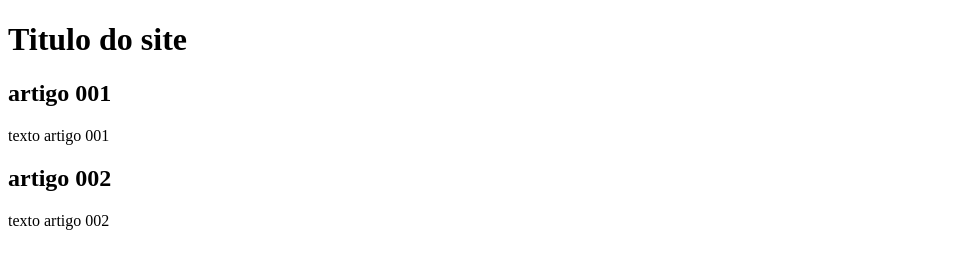
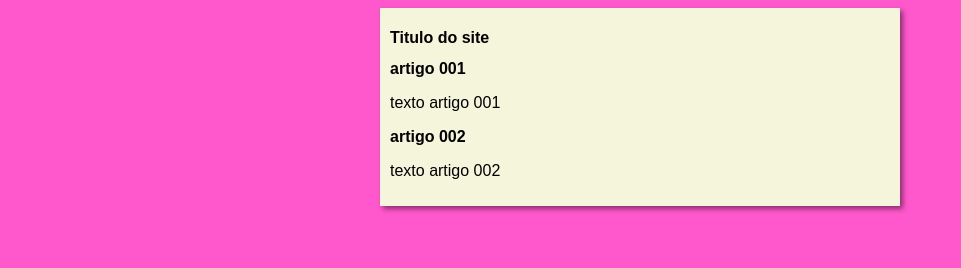
Before and after one commit to jovtrevizan/projetosite, a plain HTML site: page index.html in a window 1280 px wide. Shown: the whole page, without its empty margins (0-961 px from the left). Drawn offline with Linux system fonts and the light colour scheme.

Commit message:
iniciei o design

```diff
--- /dev/null
+++ b/estilos/style.css
@@ -0,0 +1,16 @@
+*{
+    font-family: Arial, Helvetica, sans-serif;
+    font-size: 16px;
+}
+
+body{
+    background-color: rgba(255, 0, 179, 0.658);
+}
+
+main{
+    background-color: beige;
+    width: 500px;
+    margin: auto;
+    padding: 10px;
+    box-shadow: 3px 3px 5px rgba(0, 0, 0, 0.452) ;
+}
--- a/index.html
+++ b/index.html
@@ -4,6 +4,7 @@
     <meta charset="UTF-8">
     <meta name="viewport" content="width=device-width, initial-scale=1.0">
     <title>Titulo do site</title>
+    <link rel="stylesheet" href="estilos/style.css">
 </head>
 <body>
     <main>
```
